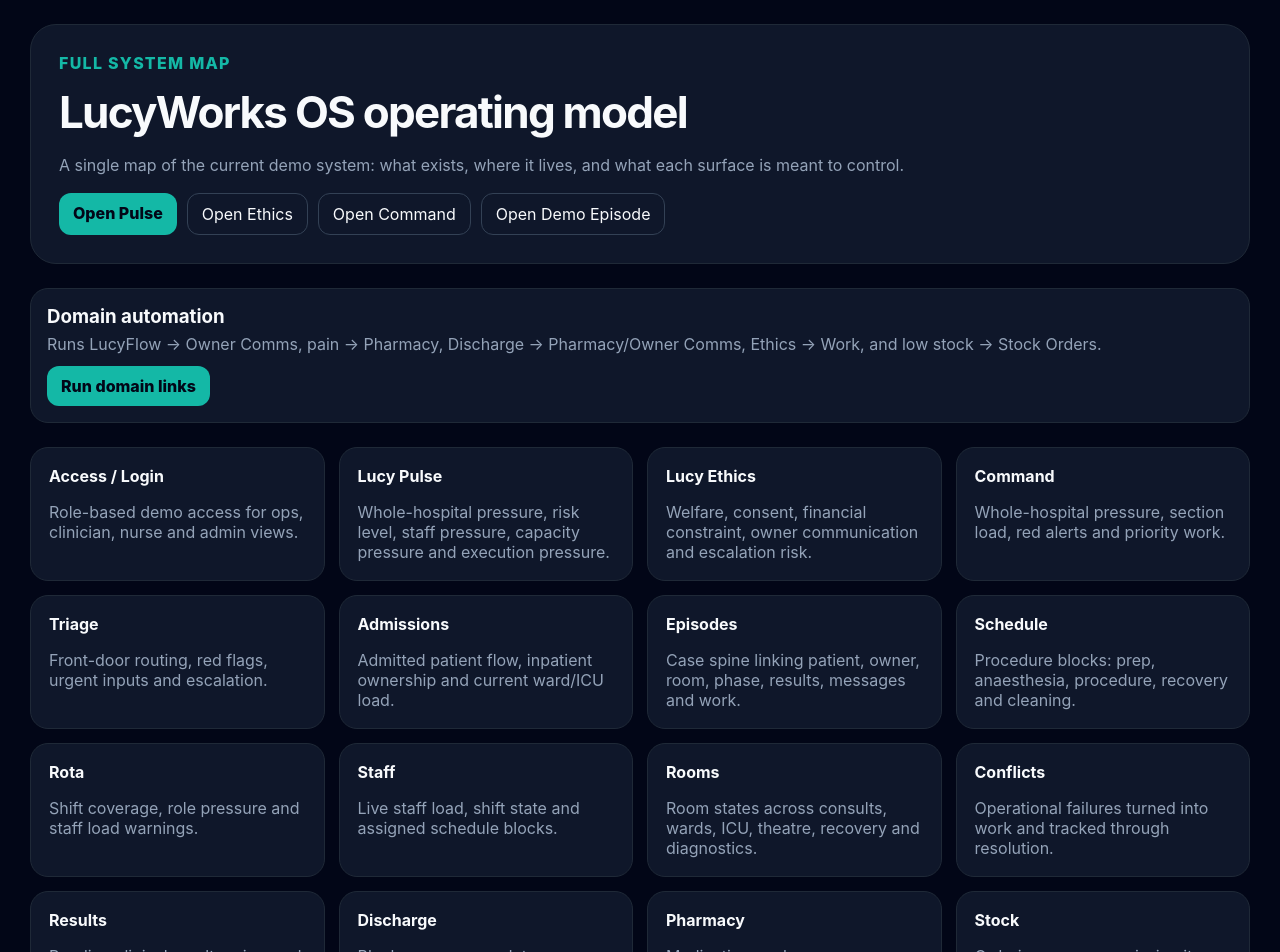
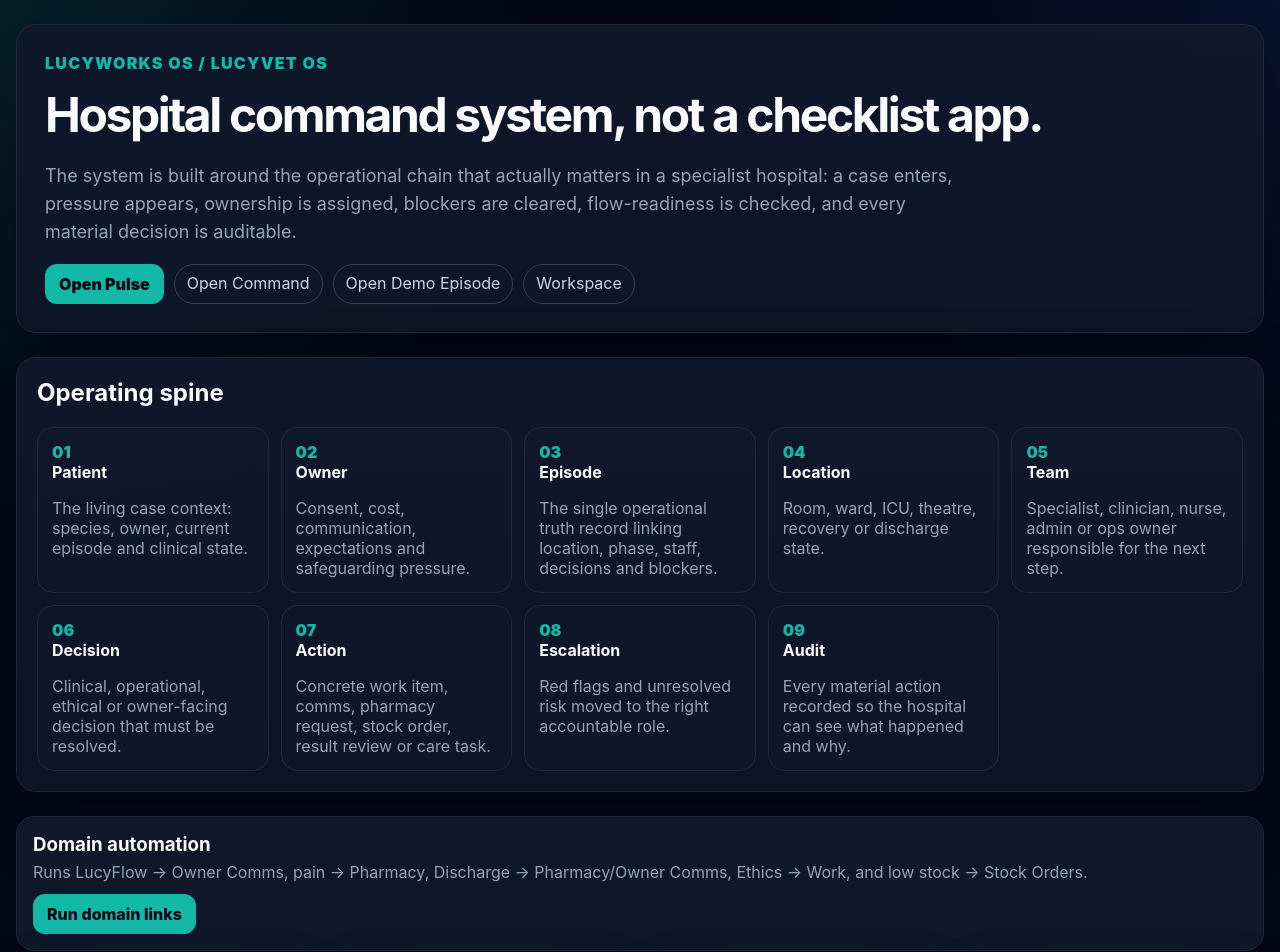
Before and after one commit to edgallagheris-lucyworksos/lucyworks-os, a Next.js app in the folder frontend/: page /system in a window 1280 px wide. Shown: the top 952 px of the page. Built offline with nearby package versions, Linux system fonts and the light colour scheme; no server answers.

Commit message:
Add operating model depth to system map

```diff
--- a/frontend/app/system/page.tsx
+++ b/frontend/app/system/page.tsx
@@ -2,54 +2,72 @@
 import { DomainAutomationPanel } from "@/components/domain-automation-panel";
 import { DomainPressurePanel } from "@/components/domain-pressure-panel";
 
+const spine = [
+  ["Patient", "The living case context: species, owner, current episode and clinical state."],
+  ["Owner", "Consent, cost, communication, expectations and safeguarding pressure."],
+  ["Episode", "The single operational truth record linking location, phase, staff, decisions and blockers."],
+  ["Location", "Room, ward, ICU, theatre, recovery or discharge state."],
+  ["Team", "Specialist, clinician, nurse, admin or ops owner responsible for the next step."],
+  ["Decision", "Clinical, operational, ethical or owner-facing decision that must be resolved."],
+  ["Action", "Concrete work item, comms, pharmacy request, stock order, result review or care task."],
+  ["Escalation", "Red flags and unresolved risk moved to the right accountable role."],
+  ["Audit", "Every material action recorded so the hospital can see what happened and why."],
+];
+
 const modules = [
-  ["Access / Login", "/login", "Role-based demo access for ops, clinician, nurse and admin views."],
-  ["Lucy Pulse", "/pulse", "Whole-hospital pressure, risk level, staff pressure, capacity pressure and execution pressure."],
-  ["Lucy Ethics", "/ethics", "Welfare, consent, financial constraint, owner communication and escalation risk."],
-  ["Command", "/command", "Whole-hospital pressure, section load, red alerts and priority work."],
-  ["Triage", "/triage", "Front-door routing, red flags, urgent inputs and escalation."],
-  ["Admissions", "/admissions", "Admitted patient flow, inpatient ownership and current ward/ICU load."],
-  ["Episodes", "/episodes", "Case spine linking patient, owner, room, phase, results, messages and work."],
-  ["Schedule", "/schedule", "Procedure blocks: prep, anaesthesia, procedure, recovery and cleaning."],
-  ["Rota", "/rota", "Shift coverage, role pressure and staff load warnings."],
-  ["Staff", "/staff", "Live staff load, shift state and assigned schedule blocks."],
-  ["Rooms", "/rooms", "Room states across consults, wards, ICU, theatre, recovery and diagnostics."],
-  ["Conflicts", "/conflicts", "Operational failures turned into work and tracked through resolution."],
-  ["Results", "/results", "Pending clinical result review and action state."],
-  ["Discharge", "/discharge", "Blockers, owner update readiness, medication readiness and sign-off pressure."],
-  ["Pharmacy", "/pharmacy", "Medication work, legal/compliance flags and patient-linked pharmacy blockers."],
-  ["Stock", "/stock", "Ordering pressure, missing items and operational stock blockers."],
+  ["Lucy Pulse", "/pulse", "Interprets whole-hospital pressure and identifies the dominant source of risk."],
+  ["Command", "/command", "Turns pressure into owner-led next action across sections and cases."],
+  ["Episode Command", "/episodes/EP-1042", "Case brain: patient, owner, decisions, blockers, readiness, timeline and audit."],
+  ["LucyFlow", "/triage", "Front-door triage signal, route, red flags and handoff trigger."],
+  ["Lucy Ethics", "/ethics", "Welfare, consent, financial constraint and escalation risk."],
+  ["Discharge", "/discharge", "Safe leave chain: signoff, medication, owner update, results and instructions."],
+  ["Pharmacy", "/pharmacy", "Medication requests, compliance flags and patient-linked pharmacy blockers."],
+  ["Stock", "/stock", "Ordering pressure, missing items and consumable blockers."],
+  ["Schedule", "/schedule", "Procedure chain: prep, anaesthesia, procedure, recovery and cleaning."],
+  ["Rooms", "/rooms", "Room state control across consults, wards, ICU, theatre, recovery and diagnostics."],
   ["Mail Ops", "/mail", "Owner updates and clinical messages linked to live episodes."],
-  ["Consult", "/consult", "Consult room workload and follow-up pressure."],
-  ["Ward / ICU", "/ward", "Inpatient pressure, blockers, medication and handover work."],
-  ["Theatre / Recovery", "/theatre", "Theatre prep, procedure pressure and recovery handoffs."],
-  ["Queues", "/queues", "Work queues by ownership and urgency."],
+  ["Conflicts", "/conflicts", "Operational failures converted into work and tracked through resolution."],
+  ["Queues", "/queues", "Role-owned work queues by urgency, owner and status."],
   ["Audit", "/audit", "Action history and operational traceability."],
-  ["Product", "/product", "Pitch surface, module map and demo narrative."],
 ];
 
 export default function SystemPage() {
   return (
-    <main style={{ minHeight: "100vh", padding: 24, background: "#020617" }}>
-      <div style={{ maxWidth: 1220, margin: "0 auto", display: "grid", gap: 24 }}>
-        <section style={{ border: "1px solid #1f2937", borderRadius: 26, padding: 28, background: "#0f172a" }}>
-          <div style={{ color: "#14b8a6", fontWeight: 800, letterSpacing: "0.08em", textTransform: "uppercase" }}>Full system map</div>
-          <h1 style={{ margin: "12px 0 0", fontSize: 44, letterSpacing: "-0.04em" }}>LucyWorks OS operating model</h1>
-          <p style={{ color: "#94a3b8", maxWidth: 850 }}>A single map of the current demo system: what exists, where it lives, and what each surface is meant to control.</p>
+    <main className="lw-shell">
+      <div className="lw-main" style={{ display: "grid", gap: 24 }}>
+        <section className="lw-card" style={{ padding: 28 }}>
+          <div style={{ color: "#14b8a6", fontWeight: 900, letterSpacing: "0.08em", textTransform: "uppercase" }}>LucyWorks OS / LucyVet OS</div>
+          <h1 style={{ margin: "12px 0 0", fontSize: 48, letterSpacing: "-0.05em" }}>Hospital command system, not a checklist app.</h1>
+          <p style={{ color: "#94a3b8", maxWidth: 920, fontSize: 18, lineHeight: 1.55 }}>The system is built around the operational chain that actually matters in a specialist hospital: a case enters, pressure appears, ownership is assigned, blockers are cleared, flow-readiness is checked, and every material decision is auditable.</p>
           <div style={{ marginTop: 18, display: "flex", gap: 10, flexWrap: "wrap" }}>
-            <Link href="/pulse" style={{ background: "#14b8a6", color: "#020617", padding: "10px 14px", borderRadius: 12, fontWeight: 800 }}>Open Pulse</Link>
-            <Link href="/ethics" style={{ border: "1px solid #334155", padding: "10px 14px", borderRadius: 12 }}>Open Ethics</Link>
-            <Link href="/command" style={{ border: "1px solid #334155", padding: "10px 14px", borderRadius: 12 }}>Open Command</Link>
-            <Link href="/episodes/EP-1042" style={{ border: "1px solid #334155", padding: "10px 14px", borderRadius: 12 }}>Open Demo Episode</Link>
+            <Link href="/pulse" className="lw-btn-primary" style={{ padding: "10px 14px", borderRadius: 12 }}>Open Pulse</Link>
+            <Link href="/command" className="lw-pill">Open Command</Link>
+            <Link href="/episodes/EP-1042" className="lw-pill">Open Demo Episode</Link>
+            <Link href="/workspace" className="lw-pill">Workspace</Link>
           </div>
         </section>
 
-        <DomainAutomationPanel />
-        <DomainPressurePanel />
+        <section className="lw-card" style={{ padding: 20 }}>
+          <h2 style={{ marginTop: 0 }}>Operating spine</h2>
+          <div style={{ display: "grid", gridTemplateColumns: "repeat(auto-fit, minmax(210px, 1fr))", gap: 12 }}>
+            {spine.map(([name, text], index) => (
+              <div key={name} style={{ border: "1px solid #1f2937", borderRadius: 16, padding: 14, background: "rgba(15,23,42,0.74)" }}>
+                <div style={{ color: "#14b8a6", fontWeight: 900 }}>0{index + 1}</div>
+                <strong>{name}</strong>
+                <p style={{ color: "#94a3b8", marginBottom: 0 }}>{text}</p>
+              </div>
+            ))}
+          </div>
+        </section>
+
+        <div style={{ display: "grid", gridTemplateColumns: "repeat(auto-fit, minmax(280px, 1fr))", gap: 16 }}>
+          <DomainAutomationPanel />
+          <DomainPressurePanel />
+        </div>
 
         <section style={{ display: "grid", gridTemplateColumns: "repeat(auto-fit, minmax(260px, 1fr))", gap: 14 }}>
           {modules.map(([name, href, text]) => (
-            <Link key={href} href={href} style={{ border: "1px solid #1f2937", borderRadius: 18, padding: 18, background: "#0f172a", display: "block" }}>
+            <Link key={href} href={href} className="lw-card" style={{ padding: 18, display: "block" }}>
               <strong>{name}</strong>
               <p style={{ color: "#94a3b8", marginBottom: 0 }}>{text}</p>
             </Link>
```
